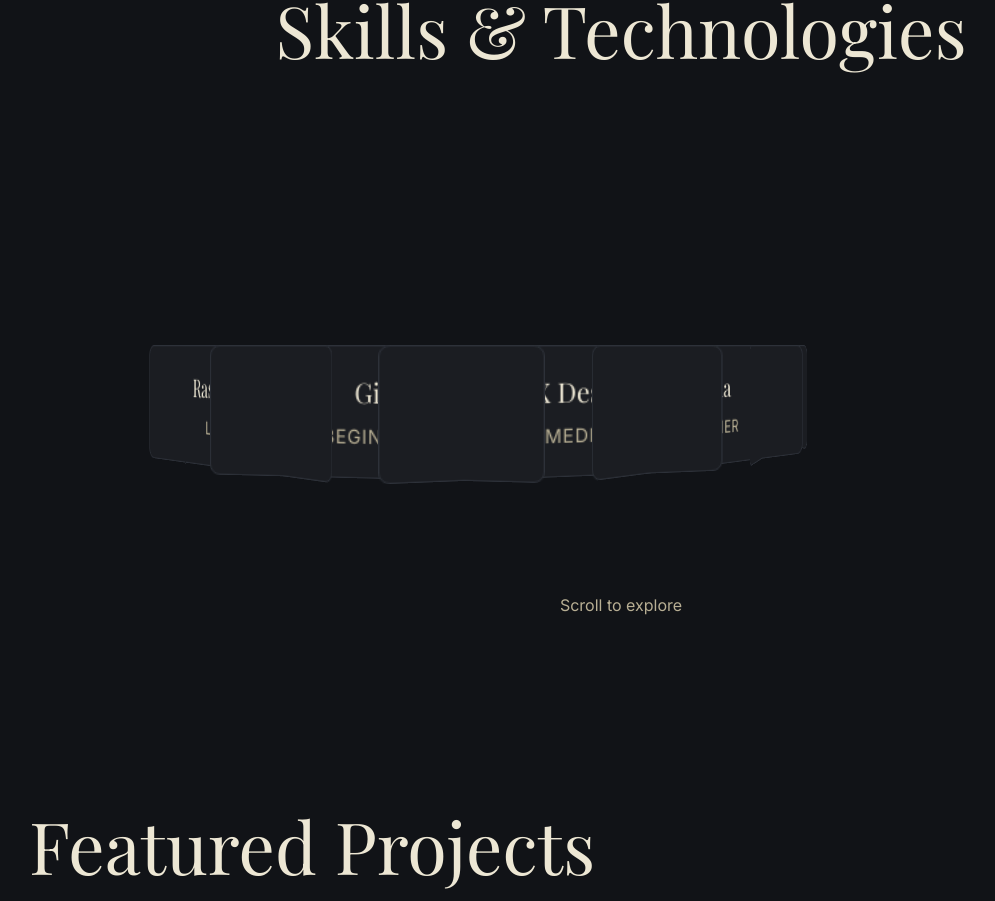
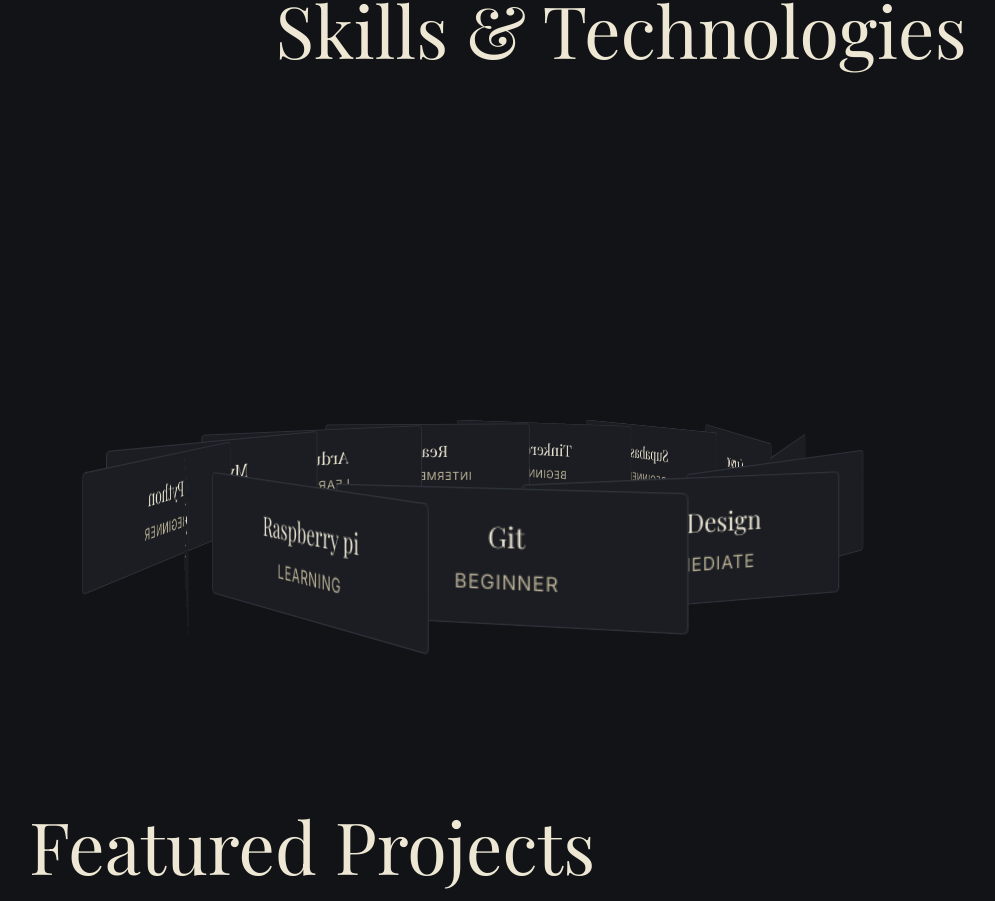
Before and after one commit to shryssssss-maker/kinetic-folio-11, a React (Vite) app: page / in a window 1280 px wide. Shown: the part 1703-2604 px from the top of the page, without its empty margins (19-1014 px from the left). Built offline with nearby package versions, Linux system fonts and the light colour scheme; the HTML template or start-up script is replaced by a standard one.

Commit message:
Visual edit in Lovable

```diff
--- a/src/components/Skills.tsx
+++ b/src/components/Skills.tsx
@@ -1,46 +1,64 @@
 import { useEffect, useRef, useState } from "react";
-
-const skills = [
-  { name: "React", level: "Intermediate" },
-  { name: "Arduino", level: "Learning" },
-  { name: "MySQL", level: "Intermediate" },
-  { name: "Python", level: "Beginner" },
-  { name: "HTML/CSS", level: "Beginner" },
-  { name: "Raspberry pi", level: "Learning" },
-  { name: "Git", level: "Beginner" },
-  { name: "UI/UX Design", level: "Intermediate" },
-  { name: "Figma", level: "Beginner" },
-  { name: "Lovable", level: "Intermediate" },
-  { name: "Cursor", level: "Intermediate" },
-  { name: "Supabase", level: "Beginner" },
-  { name: "Tinkercad", level: "Beginner" },
-];
-
+const skills = [{
+  name: "React",
+  level: "Intermediate"
+}, {
+  name: "Arduino",
+  level: "Learning"
+}, {
+  name: "MySQL",
+  level: "Intermediate"
+}, {
+  name: "Python",
+  level: "Beginner"
+}, {
+  name: "HTML/CSS",
+  level: "Beginner"
+}, {
+  name: "Raspberry pi",
+  level: "Learning"
+}, {
+  name: "Git",
+  level: "Beginner"
+}, {
+  name: "UI/UX Design",
+  level: "Intermediate"
+}, {
+  name: "Figma",
+  level: "Beginner"
+}, {
+  name: "Lovable",
+  level: "Intermediate"
+}, {
+  name: "Cursor",
+  level: "Intermediate"
+}, {
+  name: "Supabase",
+  level: "Beginner"
+}, {
+  name: "Tinkercad",
+  level: "Beginner"
+}];
 const Skills = () => {
   const [isVisible, setIsVisible] = useState(false);
   const [rotation, setRotation] = useState(0);
   const sectionRef = useRef<HTMLElement>(null);
   const scrollRef = useRef(0);
-
   useEffect(() => {
-    const observer = new IntersectionObserver(
-      (entries) => {
-        entries.forEach((entry) => {
+    const observer = new IntersectionObserver(entries => {
+      entries.forEach(entry => {
         if (entry.isIntersecting) {
           setIsVisible(true);
         }
       });
-      },
-      { threshold: 0.2 }
-    );
-
+    }, {
+      threshold: 0.2
+    });
     if (sectionRef.current) {
       observer.observe(sectionRef.current);
     }
-
     const handleScroll = () => {
       if (!sectionRef.current) return;
-
       const rect = sectionRef.current.getBoundingClientRect();
       const sectionTop = rect.top;
       const sectionHeight = rect.height;
@@ -53,69 +71,46 @@ const Skills = () => {
         setRotation(scrollRef.current);
       }
     };
-
     window.addEventListener("scroll", handleScroll);
     return () => {
       observer.disconnect();
       window.removeEventListener("scroll", handleScroll);
     };
   }, []);
-
-  return (
-    <section
-      ref={sectionRef}
-      className="min-h-screen flex items-center justify-center px-6 py-24 overflow-hidden"
-    >
+  return <section ref={sectionRef} className="min-h-screen flex items-center justify-center px-6 py-24 overflow-hidden">
       <div className="max-w-6xl w-full">
-        <h2
-          className={`text-5xl md:text-7xl font-display font-light text-center mb-20 transition-all duration-1000 ${
-            isVisible ? "opacity-100 translate-y-0" : "opacity-0 translate-y-12"
-          }`}
-        >
+        <h2 className={`text-5xl md:text-7xl font-display font-light text-center mb-20 transition-all duration-1000 ${isVisible ? "opacity-100 translate-y-0" : "opacity-0 translate-y-12"}`}>
           Skills & Technologies
         </h2>
 
         {/* 3D Cylinder effect */}
         <div className="relative h-[400px] flex items-center justify-center perspective-1000">
-          <div
-            className="relative w-full max-w-md h-full"
-            style={{
+          <div className="relative w-full max-w-md h-full" style={{
           transformStyle: "preserve-3d",
           transform: `rotateY(${rotation}deg)`,
-              transition: "transform 0.1s linear",
-            }}
-          >
+          transition: "transform 0.1s linear"
+        }}>
             {skills.map((skill, index) => {
-              const angle = (360 / skills.length) * index;
+            const angle = 360 / skills.length * index;
             const radius = 280;
-
-              return (
-                <div
-                  key={skill.name}
-                  className="absolute left-1/2 top-1/2 -translate-x-1/2 -translate-y-1/2 w-64 h-24"
-                  style={{
+            return <div key={skill.name} className="absolute left-1/2 top-1/2 -translate-x-1/2 -translate-y-1/2 w-64 h-24" style={{
               transform: `rotateY(${angle}deg) translateZ(${radius}px)`,
-                    transformStyle: "preserve-3d",
-                  }}
-                >
-                  <div className="w-full h-full bg-card border border-border rounded-lg p-6 backdrop-blur-sm flex flex-col justify-center items-center transition-all hover:bg-card/80 hover:border-primary/50">
+              transformStyle: "preserve-3d"
+            }}>
+                  <div className="w-full h-full bg-card border border-border p-6 backdrop-blur-sm flex flex-col justify-center items-center transition-all hover:bg-card/80 hover:border-primary/50 mx-[100px] my-[100px] px-0 py-[24px] rounded-sm">
                     <h3 className="text-xl font-display mb-2">{skill.name}</h3>
                     <p className="text-sm text-muted-foreground uppercase tracking-wider">
                       {skill.level}
                     </p>
                   </div>
-                </div>
-              );
+                </div>;
           })}
           </div>
         </div>
 
-        <p
-          className={`text-center text-muted-foreground mt-12 transition-all duration-1000 ${
-            isVisible ? "opacity-100" : "opacity-0"
-          }`}
-          style={{ transitionDelay: "400ms" }}
-        >
+        <p className={`text-center text-muted-foreground mt-12 transition-all duration-1000 ${isVisible ? "opacity-100" : "opacity-0"}`} style={{
+        transitionDelay: "400ms"
+      }}>
           Scroll to explore
         </p>
       </div>
@@ -125,8 +120,6 @@ const Skills = () => {
           perspective: 1000px;
         }
       `}</style>
-    </section>
-  );
+    </section>;
 };
-
 export default Skills;
--- a/src/pages/Index.tsx
+++ b/src/pages/Index.tsx
@@ -5,11 +5,9 @@ import Skills from "@/components/Skills";
 import Projects from "@/components/Projects";
 import Contact from "@/components/Contact";
 import MenuOverlay from "@/components/MenuOverlay";
-
 const Index = () => {
   const [isMenuOpen, setIsMenuOpen] = useState(false);
   const [theme, setTheme] = useState<"default" | "alternate">("default");
-
   useEffect(() => {
     if (theme === "alternate") {
       document.documentElement.setAttribute("data-theme", "alternate");
@@ -17,13 +15,10 @@ const Index = () => {
       document.documentElement.removeAttribute("data-theme");
     }
   }, [theme]);
-
   const toggleTheme = () => {
-    setTheme((prev) => (prev === "default" ? "alternate" : "default"));
+    setTheme(prev => prev === "default" ? "alternate" : "default");
   };
-
-  return (
-    <div className="relative">
+  return <div className="relative">
       <Hero onMenuClick={() => setIsMenuOpen(true)} onThemeToggle={toggleTheme} />
       <div id="about">
         <About />
@@ -32,14 +27,12 @@ const Index = () => {
         <Skills />
       </div>
       <div id="projects">
-        <Projects />
+        <Projects className="rounded-lg" />
       </div>
       <div id="contact">
         <Contact />
       </div>
       <MenuOverlay isOpen={isMenuOpen} onClose={() => setIsMenuOpen(false)} />
-    </div>
-  );
+    </div>;
 };
-
 export default Index;
```
Lines whose indentation alone changed are shown as unchanged.
